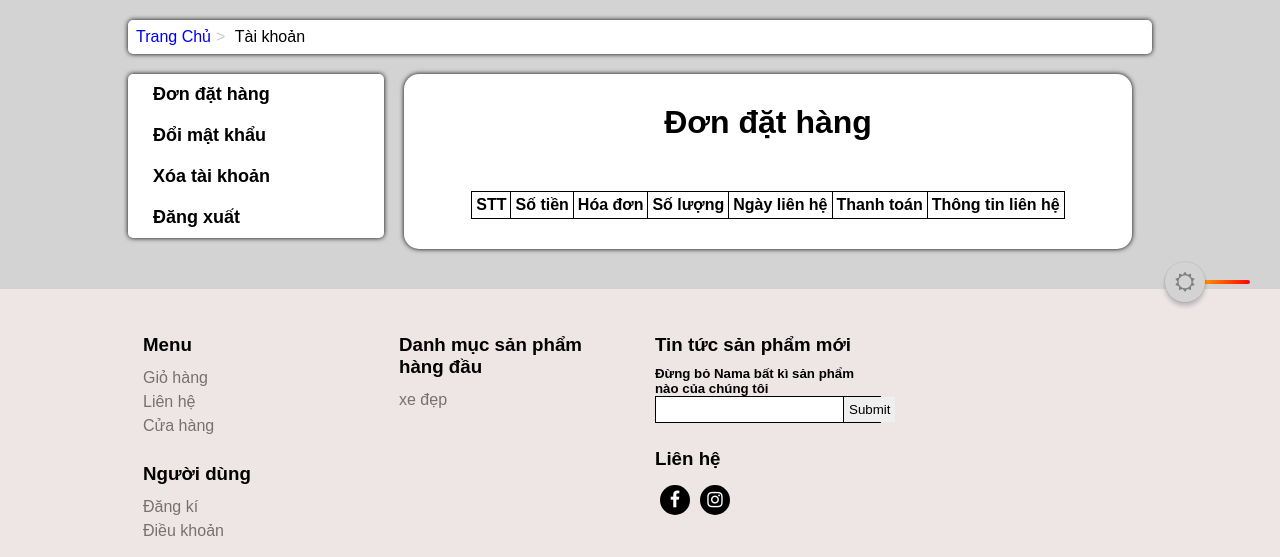
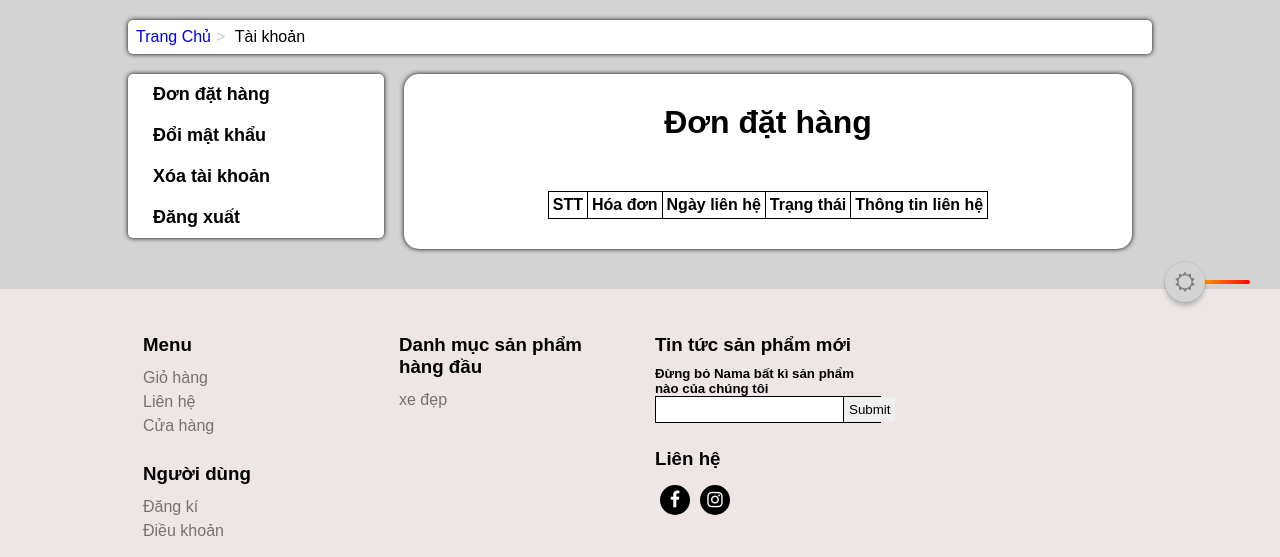
Before and after one commit to CongThuan02/btl_php, a PHP site: page /user_orders.php in a window 1280 px wide. Shown: the part 120-677 px from the top of the page. Run offline with PHP 8.4, Linux system fonts and the light colour scheme; a user stored in the database is signed in; data comes from the database, SQL or seed files in the repository; data that the repository does not hold is empty; some libraries are stand-ins or nearby versions.

Commit message:
git push

```diff
--- a/user_order.php
+++ b/user_order.php
@@ -22,9 +22,9 @@ while ($row = mysqli_fetch_array($res)) {
     // gán cho biến bằng với cột p_id
     $product_id = $row['p_id'];
     // gán cho biến bằng với cột qty
-    $product_qty = $row['qty'];
-    // gán cho biến bằng với cột size
-    $product_size = $row['size'];
+    // $product_qty = $row['qty'];
+    // // gán cho biến bằng với cột size
+    // $product_size = $row['size'];
     $sql_2 = "select * from product where product_id='$product_id'";
     $res_2 = mysqli_query($con, $sql_2);
     while ($row_2 = mysqli_fetch_array($res_2)) {
--- a/user_orders.php
+++ b/user_orders.php
@@ -22,12 +22,12 @@ if (!isset($_SESSION['user_email'])) {
                 <table>
                     <tr>
                         <th>STT</th>
-                        <th>Số tiền</th>
+                        <!-- <th>Số tiền</th> -->
                         <th>Hóa đơn</th>
-                        <th>Số lượng</th>
+                        <!-- <th>Số lượng</th> -->
                         <!-- <th>Kích thước</th> -->
                         <th>Ngày liên hệ</th>
-                        <th>Thanh toán</th>
+                        <th>Trạng thái</th>
                         <th>Thông tin liên hệ</th>
                     </tr>
                     <?php
```
